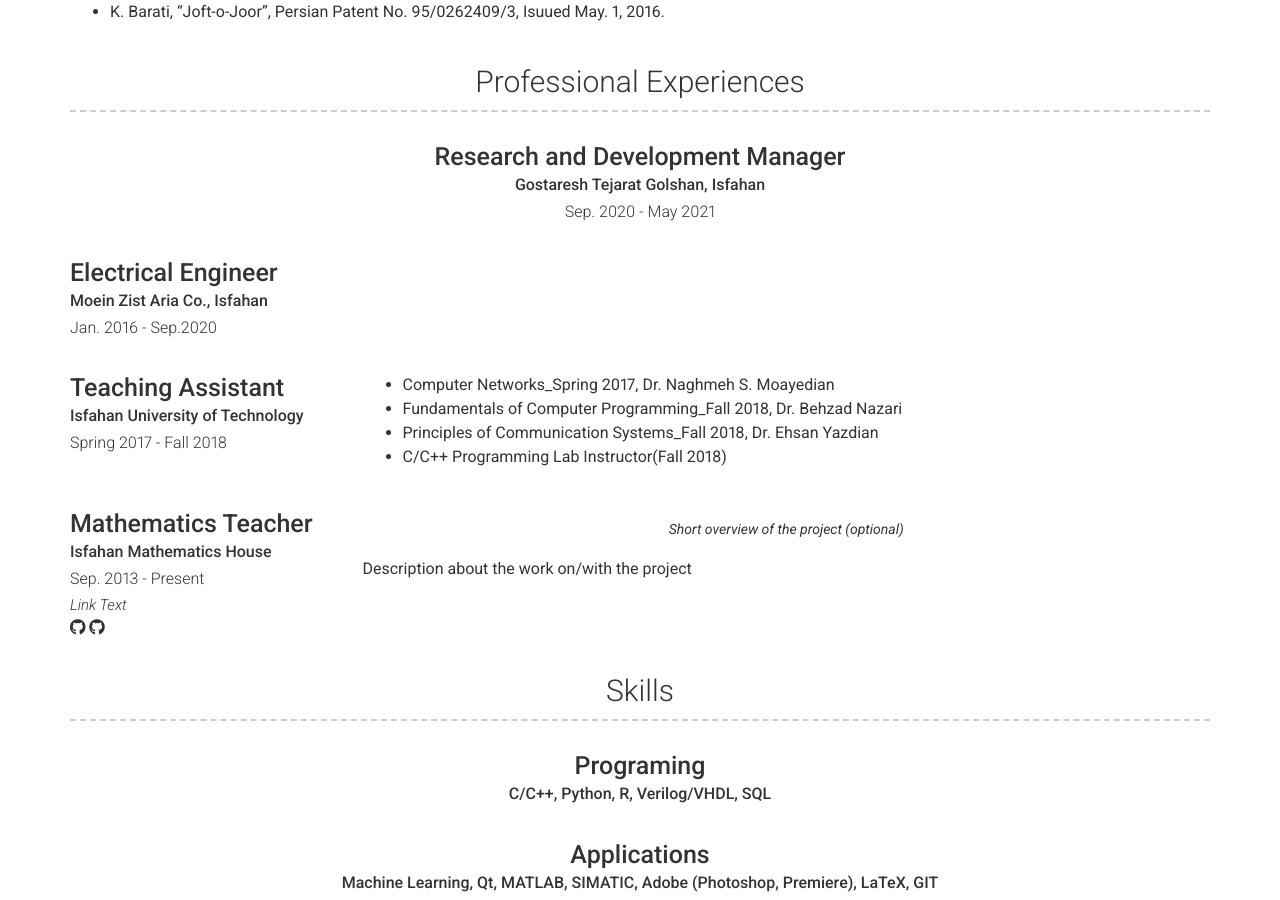
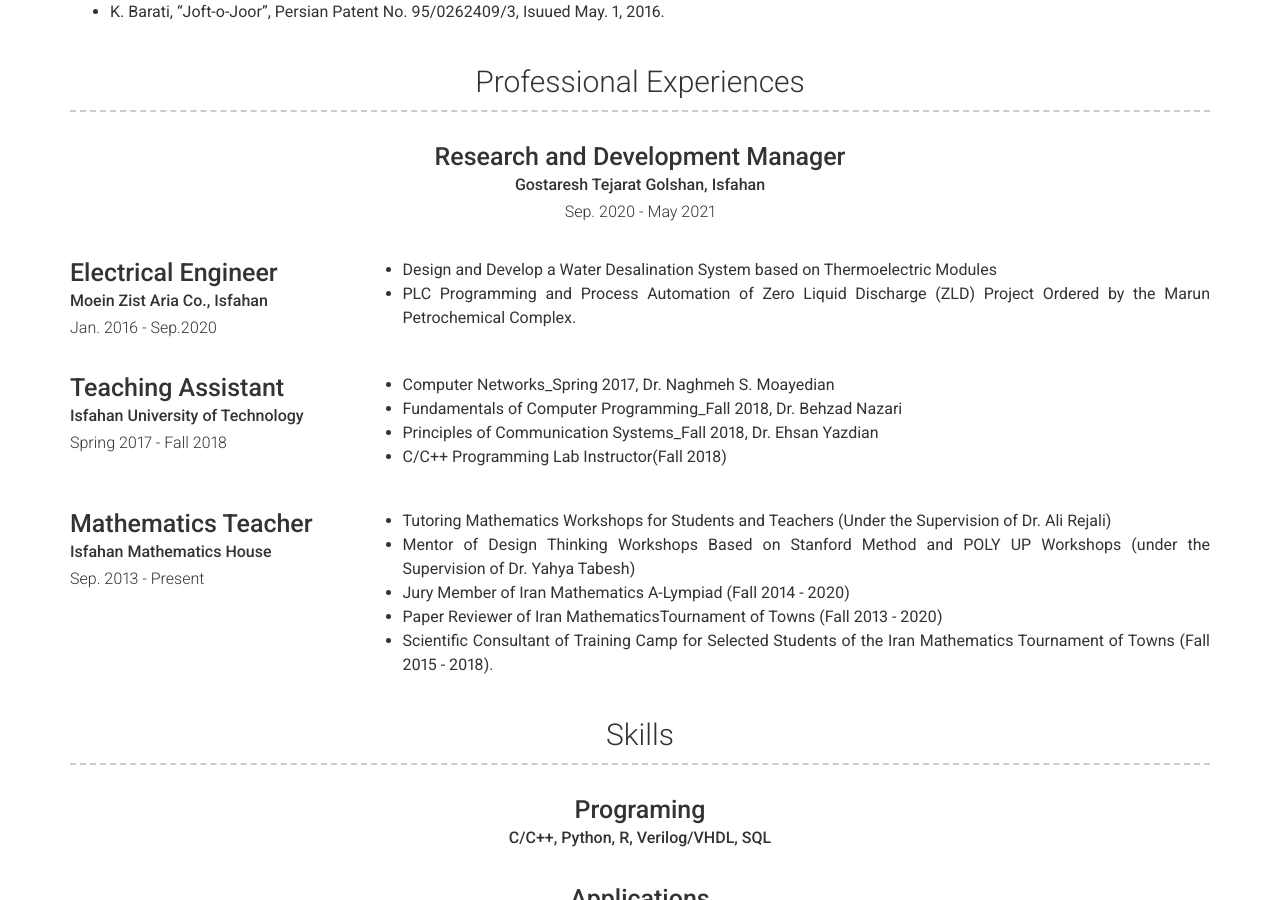
Before and after one commit to ashourzadeh7/ashourzadeh7.github.io, a Jekyll site: the page built from index.md, in a window 1280 px wide and 900 px high, scrolled down 1350 px. Built offline with Jekyll 4.4.1, drawn with Linux system fonts in a browser that asks for light colours; nearby versions of some CDN libraries.

Commit message:
Update _config.yml

```diff
--- a/_config.yml
+++ b/_config.yml
@@ -119,7 +119,7 @@ content:
         sub_title: Moein Zist Aria Co., Isfahan
         caption: Jan. 2016 - Sep.2020
         layout: text
-        content: |
+        description: |
             - Design and Develop a Water Desalination System based on Thermoelectric Modules
             - PLC Programming and Process Automation of Zero Liquid Discharge (ZLD) Project Ordered by the Marun Petrochemical Complex.
 
@@ -147,19 +147,7 @@ content:
             - Paper Reviewer of Iran MathematicsTournament of Towns (Fall 2013 - 2020)
             - Scientific Consultant of Training Camp for Selected Students of the Iran Mathematics Tournament of Towns (Fall 2015 - 2018).
 
-        link: Link to project (eg. sproogen.github.io/modern-resume-theme)(optional)
-        link_text: Link Text
-        additional_links:
-          - title:  Github page for project (eg. sproogen/modern-resume-theme)
-            icon: fab fa-github
-            url: Link to project (eg. sproogen.github.io/modern-resume-theme)(optional)
-          - title:  Github page for project (eg. sproogen/modern-resume-theme)
-            icon: fab fa-github
-            url: Link to project (eg. sproogen.github.io/modern-resume-theme)(optional)
-        quote: >
-          Short overview of the project (optional)
-        description: | # this will include new lines to allow paragraphs
-          Description about the work on/with the project
+
   - title: Skills
     layout: list
     content:
```
